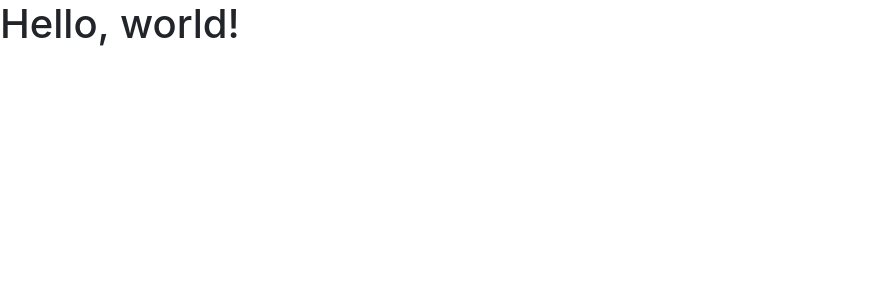
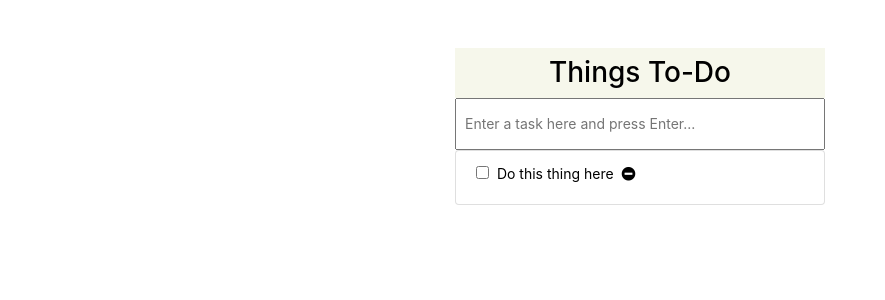
Before and after one commit to desmond-tuiyot/things-todo, a Flask app: page / in a window 1280 px wide. Shown: the top 300 px of the page, without its empty margins (0-885 px from the left). Run offline with Flask 2, Linux system fonts and the light colour scheme; some libraries are stand-ins or nearby versions.

Commit message:
Added main layout - header, input, and task list w/ checkbox, and delete icon. Added a css and js file for now. This will change soon.

```diff
--- a/app/routes.py
+++ b/app/routes.py
@@ -1,4 +1,4 @@
-from flask import render_template
+from flask import render_template, url_for
 from app import app
 
 
--- /dev/null
+++ b/app/static/css/main.css
@@ -0,0 +1,80 @@
+body {
+    font-size: 14px;
+    width: 400px;
+    alignment: center;
+    /*color: rgb(246, 248, 255);*/
+    color: black;
+}
+.todo-quit{
+    padding: 0;
+    border: none;
+    background: none;
+}
+
+.todo-main {
+
+}
+
+.todo-main .todo-header{
+    padding:8px;
+    margin: 0;
+    background: rgb(246, 247, 235);
+}
+
+.todo-main .todo-input {
+    width: 100%;
+    line-height: 32px;
+    padding: 8px;
+    margin: 0;
+    /*border: none;*/
+}
+
+.todo-content li {
+}
+
+.todo-content .todo-quit {
+}
+
+.todo-label {
+    /*display: inline-flex;*/
+    cursor: pointer;
+    /*position: relative;*/
+
+}
+
+.todo-label > span {
+    padding: 0.5rem 0.25rem;
+}
+
+.todo-label > input {
+    /*-webkit-appearance: none;*/
+    /*-moz-appearance: none;*/
+    /*!*-o-appearance: none;*!*/
+    /*appearance: none;*/
+    /*height: 20px;*/
+    /*width: 20px;*/
+    /*border: 1px solid #34495E;*/
+    /*border-radius: 4px;*/
+    /*outline: none;*/
+    transition-duration: 0.3s;
+    cursor: pointer;
+}
+
+/*.todo-label > input {*/
+/*    border: 1px solid #41B883;*/
+/*    background-color: #34495E;*/
+/*}*/
+
+/*.todo-label > input:checked + span::before {*/
+/*    content: '\2713';*/
+/*    display: block;*/
+/*    text-align: center;*/
+/*    color: #41B883;*/
+/*    position: absolute;*/
+/*    left: 0.7rem;*/
+/*    top: 0.2rem;*/
+/*}*/
+
+/*.todo-label > input:active {*/
+/*    border: 2px solid #34495E;*/
+/*}*/
--- a/app/templates/todo_layout.html
+++ b/app/templates/todo_layout.html
@@ -1,5 +1,6 @@
 <!doctype html>
 <html lang="en">
+
   <head>
     <!-- Required meta tags -->
     <meta charset="utf-8">
@@ -7,16 +8,42 @@
 
     <!-- Bootstrap CSS -->
     <link rel="stylesheet" href="https://stackpath.bootstrapcdn.com/bootstrap/4.5.0/css/bootstrap.min.css" integrity="sha384-9aIt2nRpC12Uk9gS9baDl411NQApFmC26EwAOH8WgZl5MYYxFfc+NcPb1dKGj7Sk" crossorigin="anonymous">
+    <!-- Font Awesome css -->
+    <link rel="stylesheet" href="https://use.fontawesome.com/releases/v5.8.1/css/all.css" integrity="sha384-50oBUHEmvpQ+1lW4y57PTFmhCaXp0ML5d60M1M7uH2+nqUivzIebhndOJK28anvf" crossorigin="anonymous">
+    <!-- Custom CSS -->
+    <link rel="stylesheet" type="text/css" href="{{ url_for('static', filename='css/main.css') }}">
 
     <title>Things To-Do</title>
   </head>
-  <body>
-    <h1>Hello, world!</h1>
+  <body class="mx-auto mt-5">
 
+    <div class="container todo-main">
+        <h3 class="todo-header text-center">Things To-Do</h3>
+        {#        <label for="task_input">Enter a  task</label>#}
+        <input type="text" class="todo-input" placeholder="Enter a task here and press Enter...">
+        <div class="todo-content">
+        <ul class="list-group">
+            <li class="list-group-item">
+                <label class="todo-label">
+                    <input type="checkbox">
+                    <span>Do this thing here</span>
+                </label>
+                <button class="todo-quit"><i class="fa fa-minus-circle"></i></button>
+            </li>
+{#            <li class="list-group-item">#}
+{#                <label class="todo-label">#}
+{#                <input type="checkbox">#}
+{#                <span>Do this thing here</span>#}
+{#                </label>#}
+{#                <button class="todo-quit"><i class="fa fa-minus-circle"></i></button>#}
+{#            </li>#}
+        </ul>
+        </div>
     <!-- Optional JavaScript -->
     <!-- jQuery first, then Popper.js, then Bootstrap JS -->
     <script src="https://code.jquery.com/jquery-3.5.1.slim.min.js" integrity="sha384-DfXdz2htPH0lsSSs5nCTpuj/zy4C+OGpamoFVy38MVBnE+IbbVYUew+OrCXaRkfj" crossorigin="anonymous"></script>
     <script src="https://cdn.jsdelivr.net/npm/popper.js@1.16.0/dist/umd/popper.min.js" integrity="sha384-Q6E9RHvbIyZFJoft+2mJbHaEWldlvI9IOYy5n3zV9zzTtmI3UksdQRVvoxMfooAo" crossorigin="anonymous"></script>
     <script src="https://stackpath.bootstrapcdn.com/bootstrap/4.5.0/js/bootstrap.min.js" integrity="sha384-OgVRvuATP1z7JjHLkuOU7Xw704+h835Lr+6QL9UvYjZE3Ipu6Tp75j7Bh/kR0JKI" crossorigin="anonymous"></script>
+    </div>
   </body>
 </html>
```
Also changed, not shown: README.md, app/static/main.js (added), 1 other file.
